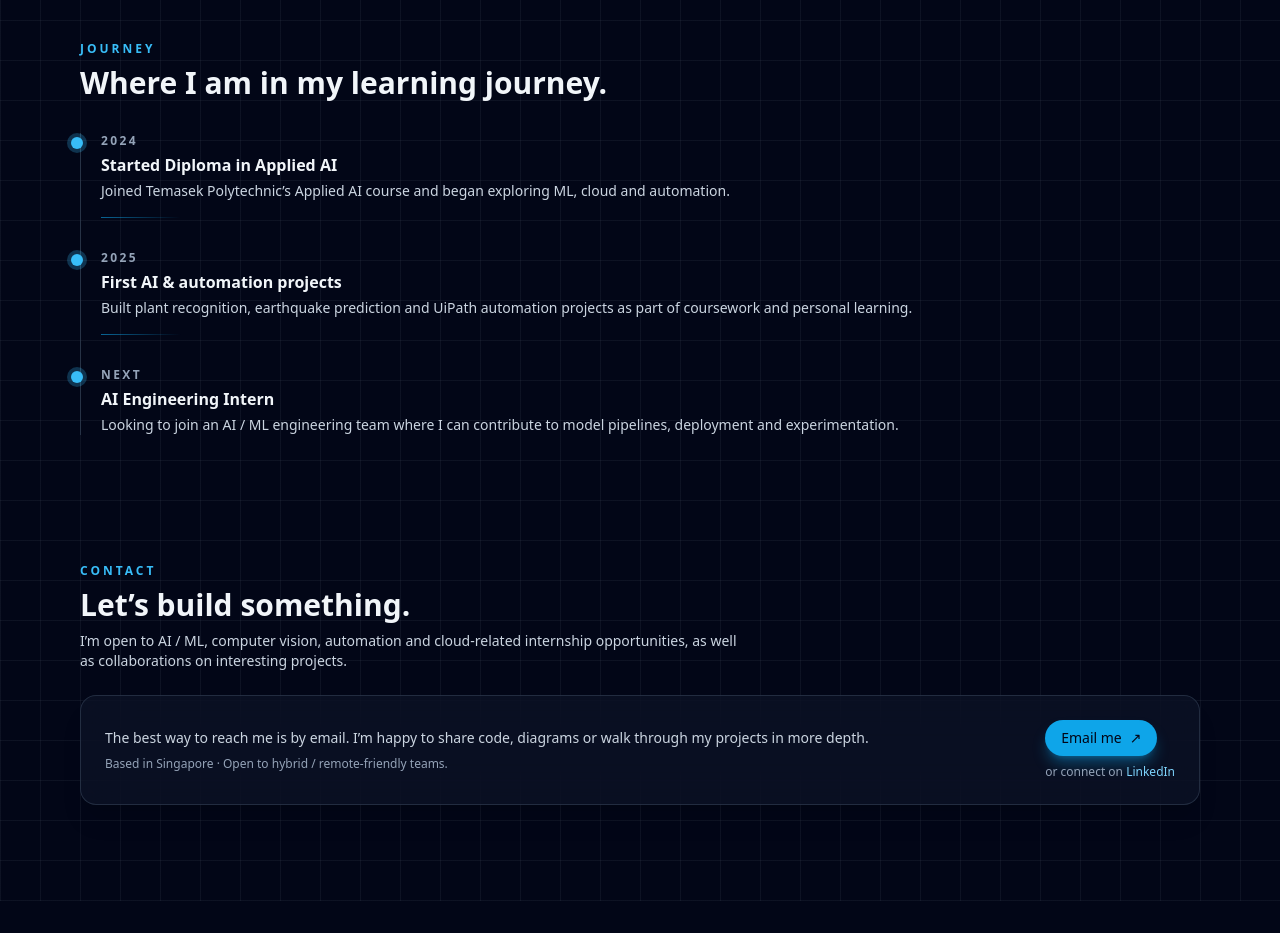
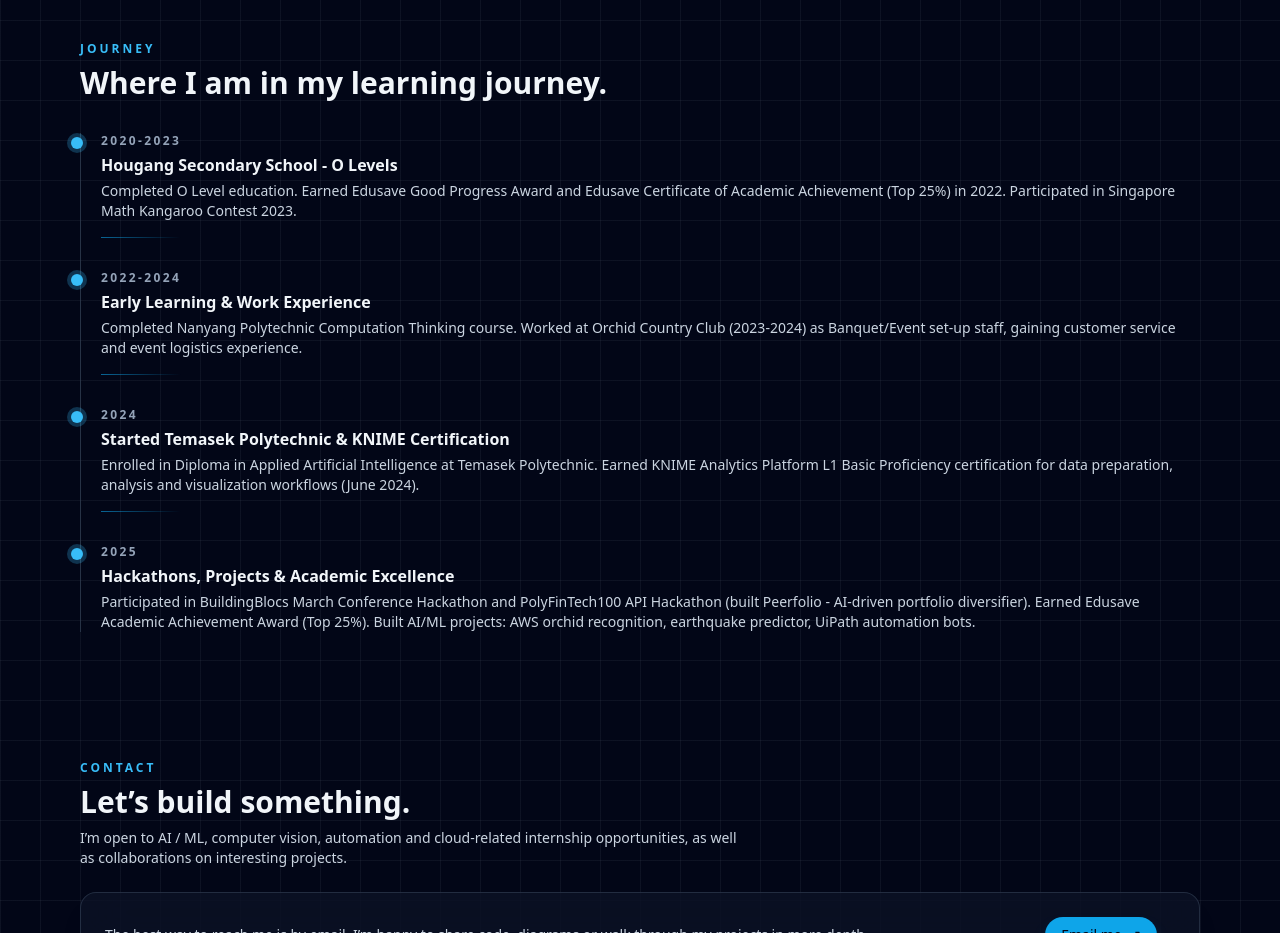
Before and after one commit to Jarrodoh/portfolio, a Next.js app: page / in a window 1280 px wide. Shown: the part 2220-3153 px from the top of the page. Before the commit the page ends 3121 px from the top, so only its background shows below. Built offline with nearby package versions, Linux system fonts and the light colour scheme.

Commit message:
Add files via upload

```diff
--- a/components/Timeline.tsx
+++ b/components/Timeline.tsx
@@ -2,19 +2,24 @@ import SectionHeader from "./SectionHeader";
 
 const items = [
   {
+    year: "2020-2023",
+    title: "Hougang Secondary School - O Levels",
+    body: "Completed O Level education. Earned Edusave Good Progress Award and Edusave Certificate of Academic Achievement (Top 25%) in 2022. Participated in Singapore Math Kangaroo Contest 2023."
+  },
+  {
+    year: "2022-2024",
+    title: "Early Learning & Work Experience",
+    body: "Completed Nanyang Polytechnic Computation Thinking course. Worked at Orchid Country Club (2023-2024) as Banquet/Event set-up staff, gaining customer service and event logistics experience."
+  },
+  {
     year: "2024",
-    title: "Started Diploma in Applied AI",
-    body: "Joined Temasek Polytechnic’s Applied AI course and began exploring ML, cloud and automation."
+    title: "Started Temasek Polytechnic & KNIME Certification",
+    body: "Enrolled in Diploma in Applied Artificial Intelligence at Temasek Polytechnic. Earned KNIME Analytics Platform L1 Basic Proficiency certification for data preparation, analysis and visualization workflows (June 2024)."
   },
   {
     year: "2025",
-    title: "First AI & automation projects",
-    body: "Built plant recognition, earthquake prediction and UiPath automation projects as part of coursework and personal learning."
-  },
-  {
-    year: "Next",
-    title: "AI Engineering Intern",
-    body: "Looking to join an AI / ML engineering team where I can contribute to model pipelines, deployment and experimentation."
+    title: "Hackathons, Projects & Academic Excellence",
+    body: "Participated in BuildingBlocs March Conference Hackathon and PolyFinTech100 API Hackathon (built Peerfolio - AI-driven portfolio diversifier). Earned Edusave Academic Achievement Award (Top 25%). Built AI/ML projects: AWS orchid recognition, earthquake predictor, UiPath automation bots."
   }
 ];
 
```
